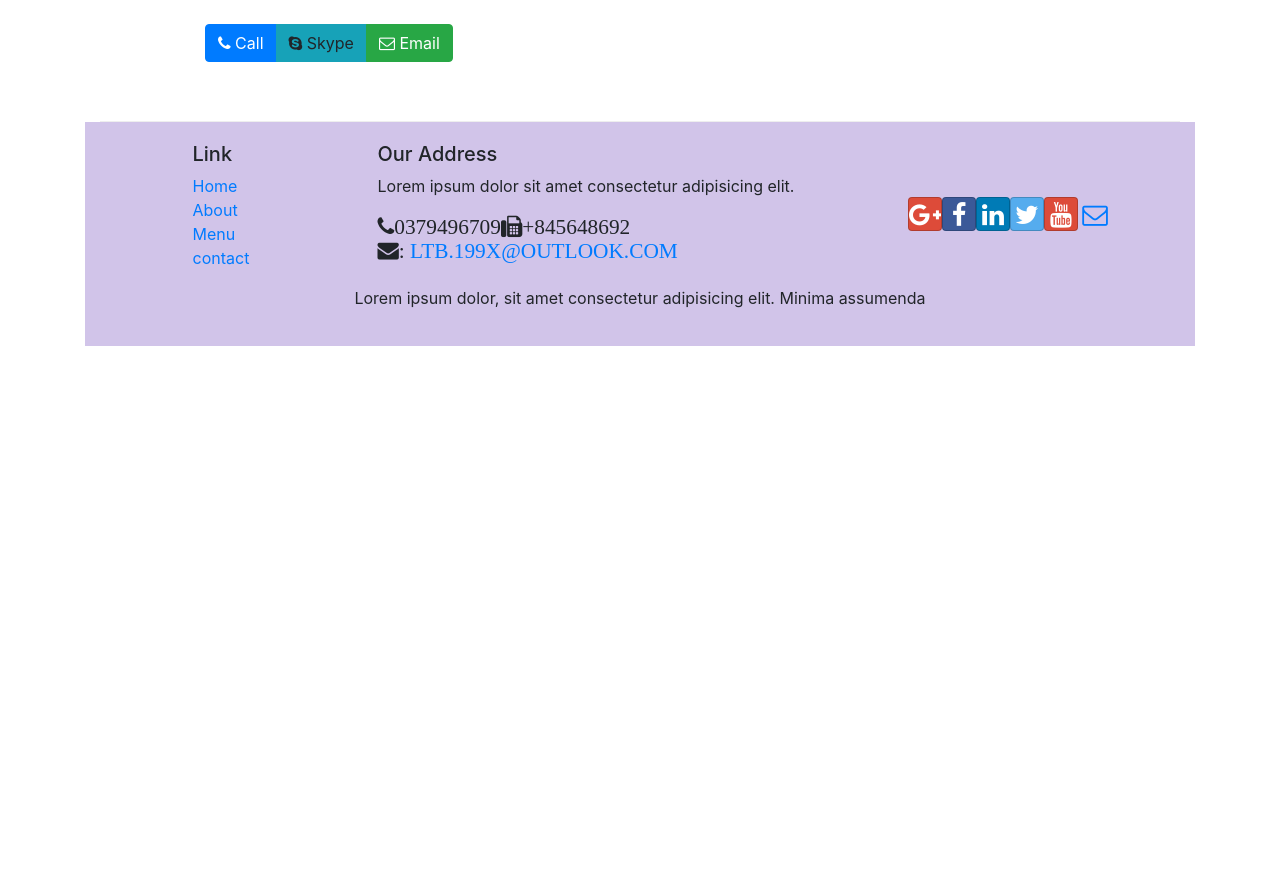
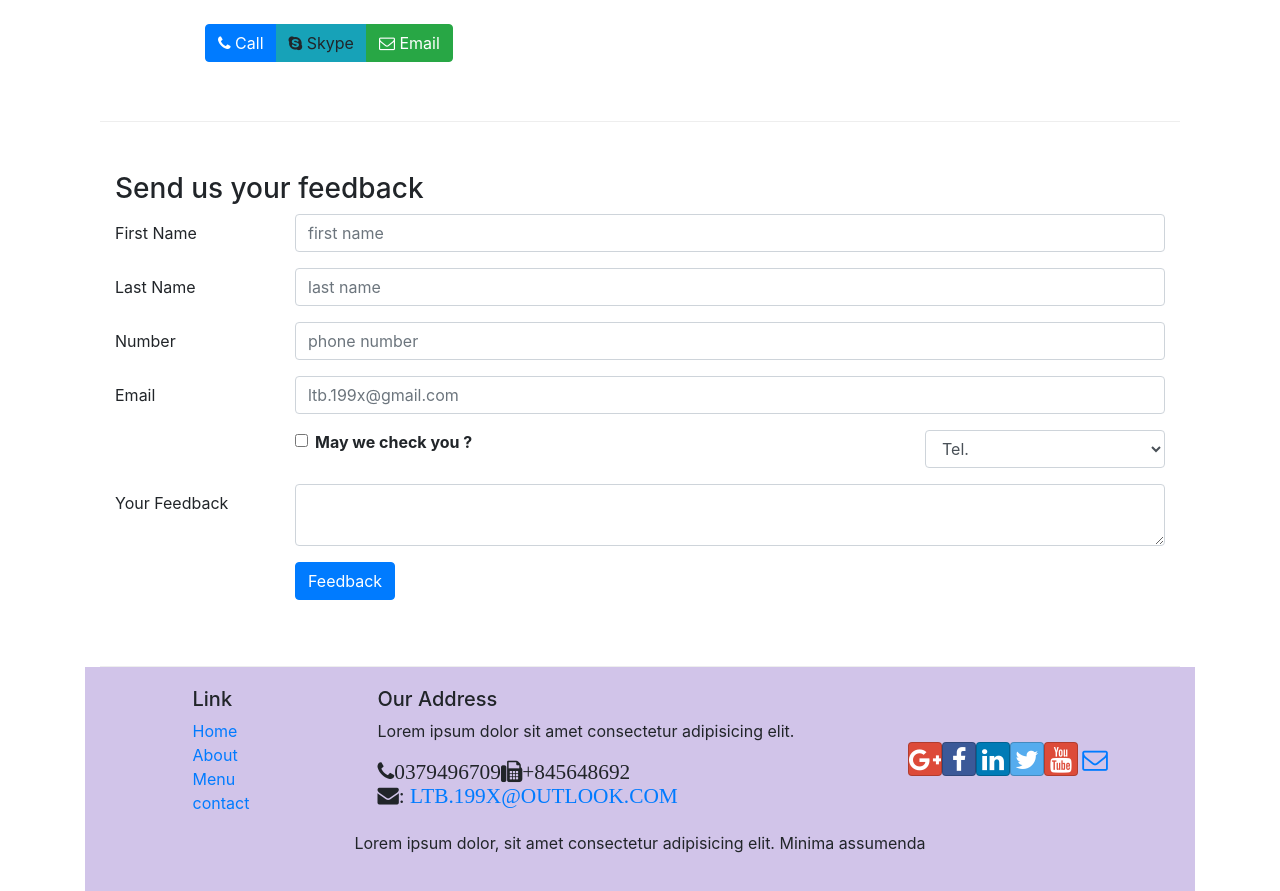
Before and after one commit to Naohonproject/RJS101X_LAB04_01, a React (Create React App) app: page /contactus in a window 1280 px wide. Shown: the part 780-1671 px from the top of the page. Before the commit the page ends 1126 px from the top, so only its background shows below. Built offline with nearby package versions, Linux system fonts and the light colour scheme.

Commit message:
lab6_01 controlled form

```diff
--- a/src/components/ContactComponent.js
+++ b/src/components/ContactComponent.js
@@ -1,8 +1,34 @@
 /** @format */
-import React from "react";
-import { BreadcrumbItem, Breadcrumb } from "reactstrap";
+
+import React, { useState } from "react";
+
+import { BreadcrumbItem, Breadcrumb, Button, Form, FormGroup, Label, Input, Col } from "reactstrap";
 import { Link } from "react-router-dom";
 function Contact(props) {
+	const [fields, setFileds] = useState({
+		firstname: "",
+		lastname: "",
+		telNum: "",
+		email: "",
+		agree: false,
+		contactType: "Tel.",
+		message: "",
+	});
+	function handleOnInputChange(e) {
+		const id = e.target.id;
+		const value = e.target.type === "checkbox" ? e.target.checked : e.target.value;
+		setFileds((prevState) => {
+			return {
+				...prevState,
+				[id]: value,
+			};
+		});
+	}
+	function handleOnSubmit(e) {
+		console.log("current State is : " + JSON.stringify(fields));
+		alert("current State is : " + JSON.stringify(fields));
+		e.preventDefault();
+	}
 	return (
 		<div className="container">
 			<div className="row">
@@ -55,6 +81,129 @@ function Contact(props) {
 					</div>
 				</div>
 			</div>
+			<div className="row row-content">
+				<div className="col-12">
+					<h3>Send us your feedback</h3>
+				</div>
+				<div className="col-12 col-md-12">
+					<Form onSubmit={(e) => handleOnSubmit(e)}>
+						<FormGroup row>
+							<Label htmlFor={"firstname"} md={2}>
+								First Name
+							</Label>
+							<Col md={10}>
+								<Input
+									onChange={(e) => handleOnInputChange(e)}
+									type={"text"}
+									id="firstname"
+									name="firstname"
+									placeHolder="first name"
+									value={fields.firstname}
+								/>
+							</Col>
+						</FormGroup>
+						<FormGroup row>
+							<Label htmlFor={"lastname"} md={2}>
+								Last Name
+							</Label>
+							<Col md={10}>
+								<Input
+									onChange={(e) => handleOnInputChange(e)}
+									type={"text"}
+									id="lastname"
+									name="lastname"
+									placeHolder="last name"
+									value={fields.lastname}
+								/>
+							</Col>
+						</FormGroup>
+						<FormGroup row>
+							<Label htmlFor={"telNum"} md={2}>
+								Number
+							</Label>
+							<Col md={10}>
+								<Input
+									onChange={(e) => handleOnInputChange(e)}
+									type={"tel"}
+									id="telNum"
+									name="telNum"
+									placeHolder="phone number"
+									value={fields.telNum}
+								/>
+							</Col>
+						</FormGroup>
+						<FormGroup row>
+							<Label htmlFor={"email"} md={2}>
+								Email
+							</Label>
+							<Col md={10}>
+								<Input
+									onChange={(e) => handleOnInputChange(e)}
+									type={"mail"}
+									id="email"
+									name="email"
+									placeHolder="ltb.199x@gmail.com"
+									value={fields.email}
+								/>
+							</Col>
+						</FormGroup>
+
+						<FormGroup row>
+							<Col md={{ size: 6, offset: 2 }}>
+								<FormGroup check>
+									<Label check>
+										<Input
+											onChange={(e) => handleOnInputChange(e)}
+											id="agree"
+											type="checkbox"
+											name="agree"
+											checked={fields.agree}
+											value={fields.agree}
+										/>{" "}
+										<strong>May we check you ?</strong>
+									</Label>
+								</FormGroup>
+							</Col>
+
+							<Col md={{ size: 3, offset: 1 }}>
+								<Input
+									onChange={(e) => handleOnInputChange(e)}
+									id={"contactType"}
+									type="select"
+									name="contactType"
+									value={fields.contactType}>
+									<option value="Tel">Tel.</option>
+									<option value="email">Email.</option>
+								</Input>
+							</Col>
+						</FormGroup>
+
+						<FormGroup row>
+							<Label htmlFor="message" md={2}>
+								Your Feedback
+							</Label>
+							<Col md={10}>
+								<Input
+									onChange={(e) => handleOnInputChange(e)}
+									type="textarea"
+									id={"message"}
+									name="message"
+									row="12"
+									value={fields.message}
+								/>
+							</Col>
+						</FormGroup>
+
+						<FormGroup row>
+							<Col md={{ size: 10, offset: 2 }}>
+								<Button type="submit" color="primary">
+									Feedback
+								</Button>
+							</Col>
+						</FormGroup>
+					</Form>
+				</div>
+			</div>
 		</div>
 	);
 }
```
